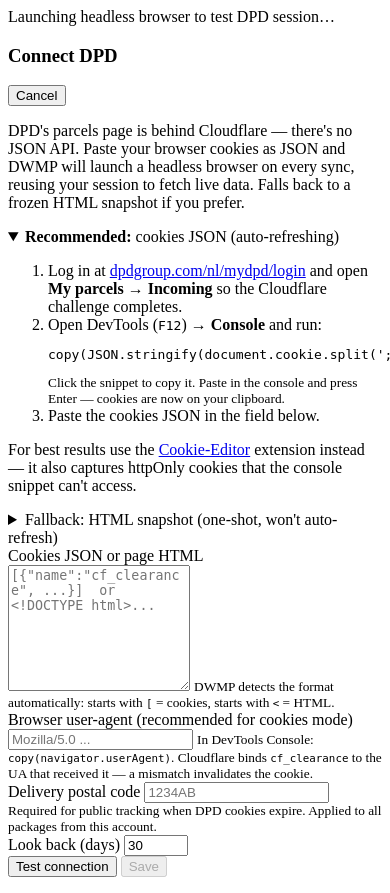
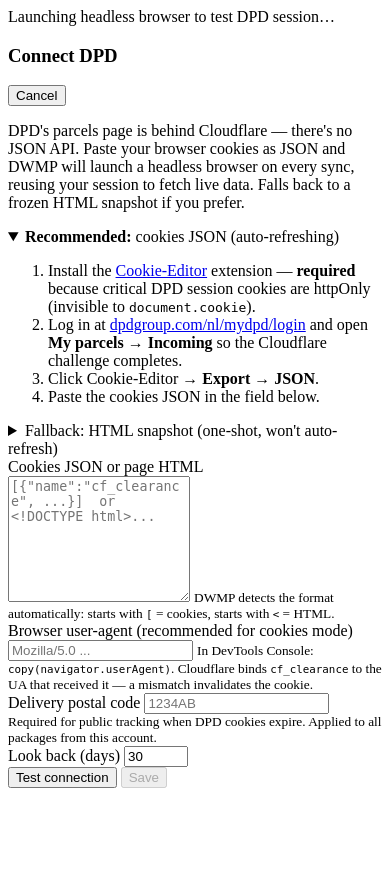
Before and after one commit to stevendejongnl/dude-wheres-my-package, a Python web app: template src/dwmp/templates/account_form_dpd.html in a window 390 px wide, after a click that opens the changed part; the page is wider, and only the part inside the window is pictured. After the commit the page ends 788 px from the top of that part, so only its background shows below. Run offline with Jinja, Linux system fonts and the light colour scheme; the template is opened without the code that fills it, so the values that code supplies are empty.

Commit message:
fix(amazon,dpd,ui): require Cookie-Editor for httpOnly cookies, fix meta tag
- Amazon and DPD both have critical httpOnly session cookies that
  document.cookie can't access. Updated both forms to make Cookie-Editor
  the primary (required) instruction instead of the console JS snippet.
  The console approach only works for carriers without httpOnly cookies.

- Improved Amazon error when cookies expire without stored credentials:
  now says "Re-export fresh cookies from your browser" instead of the
  generic "Reconnect your Amazon account".

- Replace deprecated apple-mobile-web-app-capable with the standard
  mobile-web-app-capable meta tag.

Co-Authored-By: Claude Opus 4.6 (1M context) <noreply@anthropic.com>

```diff
--- a/src/dwmp/carriers/amazon.py
+++ b/src/dwmp/carriers/amazon.py
@@ -244,8 +244,9 @@ class Amazon(CarrierBase):
         if not tokens.refresh_token:
             raise CarrierAuthError(
                 self.name,
-                "Session expired and no stored credentials for re-login. "
-                "Reconnect your Amazon account.",
+                "Amazon session cookies have expired. Re-export fresh cookies "
+                "from your browser (Cookie-Editor → Export → JSON) and update "
+                "the account.",
             )
 
         creds = json.loads(tokens.refresh_token)
--- a/src/dwmp/carriers/amazon_test.py
+++ b/src/dwmp/carriers/amazon_test.py
@@ -274,7 +274,7 @@ async def test_sync_relogin_fails_without_credentials(monkeypatch):
 
     carrier = Amazon()
     tokens = AuthTokens(access_token='[{"name":"old"}]', refresh_token=None)
-    with pytest.raises(CarrierAuthError, match="no stored credentials"):
+    with pytest.raises(CarrierAuthError, match="cookies have expired"):
         await carrier.sync_packages(tokens)
 
 
--- a/src/dwmp/templates/account_form_dpd.html
+++ b/src/dwmp/templates/account_form_dpd.html
@@ -37,16 +37,11 @@
   <details class="wizard-details">
     <summary><strong>Recommended:</strong> cookies JSON (auto-refreshing)</summary>
     <ol class="wizard-steps">
+      <li>Install the <a href="https://cookie-editor.com/" target="_blank" rel="noopener">Cookie-Editor</a> extension — <strong>required</strong> because critical DPD session cookies are httpOnly (invisible to <code>document.cookie</code>).</li>
       <li>Log in at <a href="https://www.dpdgroup.com/nl/mydpd/login" target="_blank" rel="noopener">dpdgroup.com/nl/mydpd/login</a> and open <strong>My parcels → Incoming</strong> so the Cloudflare challenge completes.</li>
-      <li>Open DevTools (<kbd>F12</kbd>) → <strong>Console</strong> and run:
-        <pre class="wizard-code copyable" onclick="navigator.clipboard.writeText(this.textContent.trim())">copy(JSON.stringify(document.cookie.split('; ').map(c => { const [name, ...v] = c.split('='); return {name, value: v.join('='), domain: location.hostname, path: '/'}; })))</pre>
-        <small class="form-help">Click the snippet to copy it. Paste in the console and press Enter — cookies are now on your clipboard.</small>
-      </li>
+      <li>Click Cookie-Editor → <strong>Export → JSON</strong>.</li>
       <li>Paste the cookies JSON in the field below.</li>
     </ol>
-    <p class="form-hint" style="margin-top:6px;">
-      For best results use the <a href="https://cookie-editor.com/" target="_blank" rel="noopener">Cookie-Editor</a> extension instead — it also captures httpOnly cookies that the console snippet can't access.
-    </p>
   </details>
 
   <details class="wizard-details">
--- a/src/dwmp/templates/base.html
+++ b/src/dwmp/templates/base.html
@@ -3,7 +3,7 @@
 <head>
   <meta charset="utf-8">
   <meta name="viewport" content="width=device-width, initial-scale=1">
-  <meta name="apple-mobile-web-app-capable" content="yes">
+  <meta name="mobile-web-app-capable" content="yes">
   <meta name="apple-mobile-web-app-status-bar-style" content="black-translucent">
   <meta name="apple-mobile-web-app-title" content="DWMP">
   <meta name="theme-color" content="#0f1117">
```
Also changed, not shown: src/dwmp/templates/account_form_credentials.html (+2 -7 lines).
